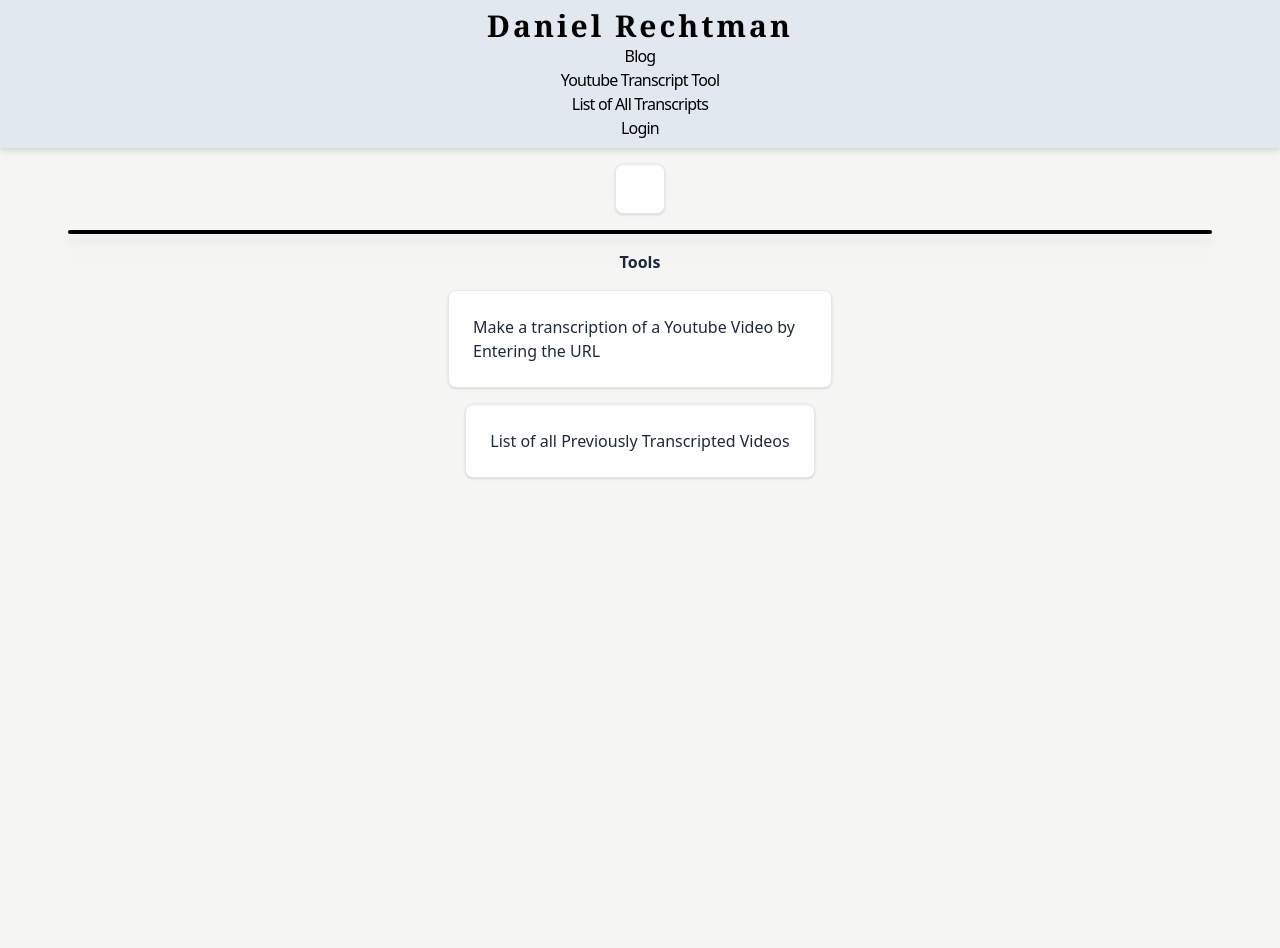
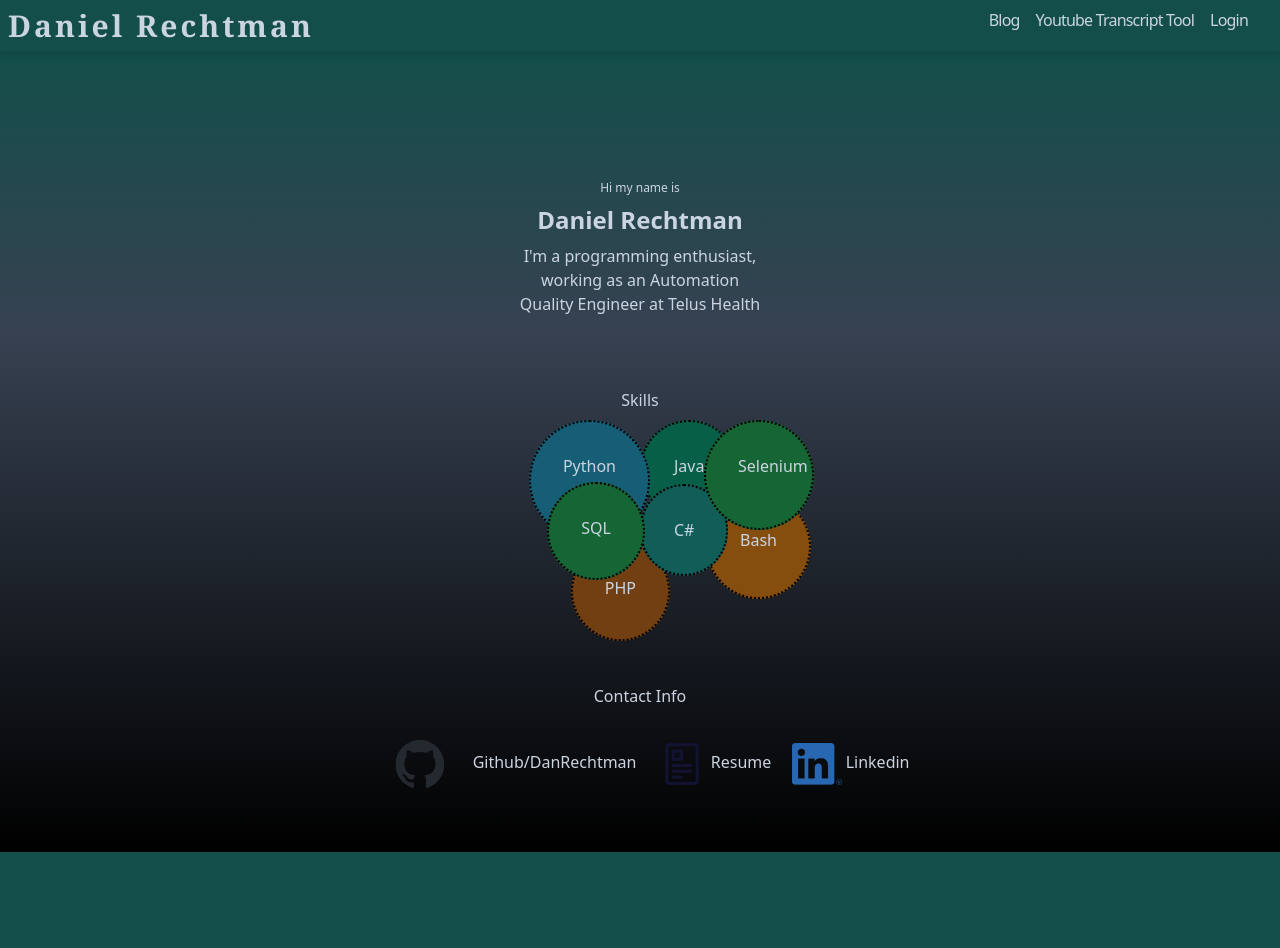
Before and after one commit to DanRechtman/DanielRechtman-personalwebsite, a Django app: page / in a window 1280 px wide. After the commit the page ends 852 px from the top, so only its background shows below. Run offline with Django 4.2, Linux system fonts and the light colour scheme; style sheets or scripts are compiled from the project's sources.

Commit message:
fixed a lot

```diff
--- a/YoutubeApp/models.py
+++ b/YoutubeApp/models.py
@@ -7,7 +7,7 @@ from django.utils.translation import gettext_lazy as _
 
 class YoutubeTranscription(models.Model):
     YoutubeId = models.CharField(primary_key=True,max_length=50)
-    YoutubeURL = models.CharField(null=True,max_length=50)
+    YoutubeURL = models.CharField(null=True,max_length=100)
     dateRetrived= models.DateTimeField(auto_now=True)
     cached=models.BooleanField()
     Transcript = models.TextField()
--- a/YoutubeApp/static/src/animation.css
+++ b/YoutubeApp/static/src/animation.css
@@ -1,9 +1,3 @@
-/* details > summary {
-    list-style-type: "\2573";
-  }
-  details > summary::-webkit-details-marker {
-    list-style-type: "\2573";
-  } */
 
 details[open] summary + p {
     animation: sweep 1s ease-in-out;
@@ -12,18 +6,6 @@ details[open] summary + p {
 nav li {
     /* background-color: #e0ffff; */
     transition: ease-in 0.25s;
-}
-
-nav li:hover:nth-child(odd):not(:first-child){
-    /* background-color: #e0ffff; */
-    box-shadow: 10px 5px 5px grey;
-    transform: translateX(-50px) scale(1.25);
-}
-nav li:hover:nth-child(even){
-    /* background-color: #e0ffff; */
-    box-shadow: -10px 5px 5px grey;
-
-    transform: translateX(50px) scale(1.25);
 }
 .vert {
     transform: rotate(-90deg);
@@ -35,6 +17,43 @@ nav li:hover:nth-child(even){
 
 
 }
+.svg-scale {
+    transform: scale(0.5);
+}
+
+.background-gradient {
+    background: rgb(19,78,74);
+background: linear-gradient(180deg, rgba(19,78,74,1) 0%, rgba(55,65,81,1) 35%, rgba(0,0,0,1) 100%);
+}
+
+.max-chars{
+    max-width:250px;
+    word-wrap:break-word;
+}
+
+.wrap {
+    text-wrap: wrap;
+    max-width:110px;
+
+}
+
+@keyframes Skills {
+    0% { transform: scale(1);}
+    100% {
+        z-index: 1000;
+        transform: scale(2);
+
+
+    }
+}
+
+.animation-skills:hover {
+    animation: Skills 1s;
+    animation-fill-mode: forwards;
+}
+
+
+
 
 @keyframes menuBar {
     0% { transform: scale(1);}
--- a/YoutubeApp/static/src/input.css
+++ b/YoutubeApp/static/src/input.css
@@ -13,6 +13,6 @@
         @apply text-white bg-blue-700 hover:bg-blue-800 focus:ring-4 focus:ring-blue-300 font-medium rounded-lg text-sm px-5 py-2.5 mr-2 mb-2 dark:bg-blue-600 dark:hover:bg-blue-700 focus:outline-none dark:focus:ring-blue-800
     }
     .btn-close {
-        @apply focus:outline-none text-white bg-red-700 hover:bg-red-800 focus:ring-4 focus:ring-red-300 font-medium rounded-lg text-sm px-5 py-2.5 me-2 mb-2 dark:bg-red-600 dark:hover:bg-red-700 dark:focus:ring-red-900
+        @apply focus:outline-none text-white bg-red-700 hover:bg-red-800 focus:ring-4 focus:ring-red-300 font-medium rounded-lg text-sm p-1 dark:bg-red-600 dark:hover:bg-red-700 dark:focus:ring-red-900
     }
 }
--- a/YoutubeApp/static/src/output.css
+++ b/YoutubeApp/static/src/output.css
@@ -701,6 +695,150 @@ video {
   top: 0.625rem;
 }
 
+.bottom-5{
+  bottom: 1.25rem;
+}
+
+.top-10{
+  top: 2.5rem;
+}
+
+.top-60{
+  top: 15rem;
+}
+
+.top-3{
+  top: 0.75rem;
+}
+
+.top-16{
+  top: 4rem;
+}
+
+.left-16{
+  left: 4rem;
+}
+
+.top-\[18px\]{
+  top: 18px;
+}
+
+.top-\[66px\]{
+  top: 66px;
+}
+
+.left-\[66px\]{
+  left: 66px;
+}
+
+.right-\[66px\]{
+  right: 66px;
+}
+
+.right-\[32px\]{
+  right: 32px;
+}
+
+.right-\[16px\]{
+  right: 16px;
+}
+
+.right-\[10px\]{
+  right: 10px;
+}
+
+.right-\[5px\]{
+  right: 5px;
+}
+
+.right-\[-10px\]{
+  right: -10px;
+}
+
+.top-\[70px\]{
+  top: 70px;
+}
+
+.top-\[74px\]{
+  top: 74px;
+}
+
+.top-\[32px\]{
+  top: 32px;
+}
+
+.top-\[42px\]{
+  top: 42px;
+}
+
+.top-\[62px\]{
+  top: 62px;
+}
+
+.left-\[5px\]{
+  left: 5px;
+}
+
+.right-\[-5px\]{
+  right: -5px;
+}
+
+.left-\[0px\]{
+  left: 0px;
+}
+
+.top-\[72px\]{
+  top: 72px;
+}
+
+.right-\[-0px\]{
+  right: -0px;
+}
+
+.top-\[82px\]{
+  top: 82px;
+}
+
+.top-\[92px\]{
+  top: 92px;
+}
+
+.top-\[112px\]{
+  top: 112px;
+}
+
+.top-\[122px\]{
+  top: 122px;
+}
+
+.top-\[132px\]{
+  top: 132px;
+}
+
+.right-\[-15px\]{
+  right: -15px;
+}
+
+.right-\[-20px\]{
+  right: -20px;
+}
+
+.right-\[-25px\]{
+  right: -25px;
+}
+
+.right-\[-30px\]{
+  right: -30px;
+}
+
+.z-10{
+  z-index: 10;
+}
+
+.z-0{
+  z-index: 0;
+}
+
 .mx-auto{
   margin-left: auto;
   margin-right: auto;
@@ -710,12 +848,56 @@ video {
   margin-bottom: 0.5rem;
 }
 
+.mt-16{
+  margin-top: 4rem;
+}
+
+.mb-8{
+  margin-bottom: 2rem;
+}
+
+.mt-32{
+  margin-top: 8rem;
+}
+
+.mt-48{
+  margin-top: 12rem;
+}
+
+.ml-2{
+  margin-left: 0.5rem;
+}
+
+.mr-2{
+  margin-right: 0.5rem;
+}
+
+.mr-4{
+  margin-right: 1rem;
+}
+
+.mt-64{
+  margin-top: 16rem;
+}
+
 .block{
   display: block;
 }
 
+.inline-block{
+  display: inline-block;
+}
+
+.inline{
+  display: inline;
+}
+
 .flex{
   display: flex;
+}
+
+.inline-flex{
+  display: inline-flex;
 }
 
 .grid{
@@ -724,6 +906,10 @@ video {
 
 .hidden{
   display: none;
+}
+
+.aspect-square{
+  aspect-ratio: 1 / 1;
 }
 
 .h-10{
@@ -750,8 +936,12 @@ video {
   height: 100vh;
 }
 
-.w-11\/12{
-  width: 91.666667%;
+.h-11{
+  height: 2.75rem;
+}
+
+.h-8{
+  height: 2rem;
 }
 
 .w-20{
@@ -770,16 +960,36 @@ video {
   width: 100vw;
 }
 
+.w-11{
+  width: 2.75rem;
+}
+
+.w-8{
+  width: 2rem;
+}
+
+.w-16{
+  width: 4rem;
+}
+
 .max-w-2xl{
   max-width: 42rem;
 }
 
-.max-w-sm{
-  max-width: 24rem;
+.shrink-0{
+  flex-shrink: 0;
 }
 
-.shrink-0{
-  flex-shrink: 0;
+.grow{
+  flex-grow: 1;
+}
+
+.grow-0{
+  flex-grow: 0;
+}
+
+.basis-1{
+  flex-basis: 0.25rem;
 }
 
 .flex-row{
@@ -802,12 +1016,24 @@ video {
   align-items: center;
 }
 
+.items-baseline{
+  align-items: baseline;
+}
+
 .justify-start{
   justify-content: flex-start;
 }
 
+.justify-end{
+  justify-content: flex-end;
+}
+
 .justify-center{
   justify-content: center;
+}
+
+.justify-between{
+  justify-content: space-between;
 }
 
 .gap-0{
@@ -838,17 +1068,12 @@ video {
   border-radius: 9999px;
 }
 
-.rounded-lg{
-  border-radius: 0.5rem;
-}
-
 .rounded-md{
   border-radius: 0.375rem;
 }
 
-.rounded-b-sm{
-  border-bottom-right-radius: 0.125rem;
-  border-bottom-left-radius: 0.125rem;
+.rounded{
+  border-radius: 0.25rem;
 }
 
 .border{
@@ -859,14 +1084,27 @@ video {
   border-width: 2px;
 }
 
+.border-dashed{
+  border-style: dashed;
+}
+
+.border-dotted{
+  border-style: dotted;
+}
+
+.border-sky-500{
+  --tw-border-opacity: 1;
+  border-color: rgb(14 165 233 / var(--tw-border-opacity));
+}
+
 .border-black{
   --tw-border-opacity: 1;
   border-color: rgb(0 0 0 / var(--tw-border-opacity));
 }
 
-.border-gray-200{
-  --tw-border-opacity: 1;
-  border-color: rgb(229 231 235 / var(--tw-border-opacity));
+.bg-gray-700{
+  --tw-bg-opacity: 1;
+  background-color: rgb(55 65 81 / var(--tw-bg-opacity));
 }
 
 .bg-orange-700{
@@ -879,14 +1117,9 @@ video {
   background-color: rgb(153 27 27 / var(--tw-bg-opacity));
 }
 
-.bg-slate-200{
+.bg-teal-900{
   --tw-bg-opacity: 1;
-  background-color: rgb(226 232 240 / var(--tw-bg-opacity));
-}
-
-.bg-stone-100{
-  --tw-bg-opacity: 1;
-  background-color: rgb(245 245 244 / var(--tw-bg-opacity));
+  background-color: rgb(19 78 74 / var(--tw-bg-opacity));
 }
 
 .bg-white{
@@ -894,12 +1127,53 @@ video {
   background-color: rgb(255 255 255 / var(--tw-bg-opacity));
 }
 
+.bg-green-50{
+  --tw-bg-opacity: 1;
+  background-color: rgb(240 253 244 / var(--tw-bg-opacity));
+}
+
+.bg-green-500{
+  --tw-bg-opacity: 1;
+  background-color: rgb(34 197 94 / var(--tw-bg-opacity));
+}
+
+.bg-green-800{
+  --tw-bg-opacity: 1;
+  background-color: rgb(22 101 52 / var(--tw-bg-opacity));
+}
+
+.bg-yellow-800{
+  --tw-bg-opacity: 1;
+  background-color: rgb(133 77 14 / var(--tw-bg-opacity));
+}
+
+.bg-slate-800{
+  --tw-bg-opacity: 1;
+  background-color: rgb(30 41 59 / var(--tw-bg-opacity));
+}
+
+.bg-teal-800{
+  --tw-bg-opacity: 1;
+  background-color: rgb(17 94 89 / var(--tw-bg-opacity));
+}
+
+.bg-emerald-800{
+  --tw-bg-opacity: 1;
+  background-color: rgb(6 95 70 / var(--tw-bg-opacity));
+}
+
+.bg-cyan-800{
+  --tw-bg-opacity: 1;
+  background-color: rgb(21 94 117 / var(--tw-bg-opacity));
+}
+
+.bg-yellow-900{
+  --tw-bg-opacity: 1;
+  background-color: rgb(113 63 18 / var(--tw-bg-opacity));
+}
+
 .p-10{
   padding: 2.5rem;
-}
-
-.p-4{
-  padding: 1rem;
 }
 
 .p-6{
@@ -941,12 +1219,40 @@ video {
   padding-right: 0.5rem;
 }
 
+.pr-8{
+  padding-right: 2rem;
+}
+
 .pt-2{
   padding-top: 0.5rem;
 }
 
+.pt-32{
+  padding-top: 8rem;
+}
+
+.pl-1{
+  padding-left: 0.25rem;
+}
+
+.pt-16{
+  padding-top: 4rem;
+}
+
+.text-left{
+  text-align: left;
+}
+
 .text-center{
   text-align: center;
+}
+
+.text-start{
+  text-align: start;
+}
+
+.align-middle{
+  vertical-align: middle;
 }
 
 .font-serif{
@@ -961,6 +1267,21 @@ video {
 .text-sm{
   font-size: 0.875rem;
   line-height: 1.25rem;
+}
+
+.text-xs{
+  font-size: 0.75rem;
+  line-height: 1rem;
+}
+
+.text-lg{
+  font-size: 1.125rem;
+  line-height: 1.75rem;
+}
+
+.text-2xl{
+  font-size: 1.5rem;
+  line-height: 2rem;
 }
 
 .font-bold{
@@ -983,20 +1304,24 @@ video {
   letter-spacing: 0.1em;
 }
 
-.text-slate-800{
-  --tw-text-opacity: 1;
-  color: rgb(30 41 59 / var(--tw-text-opacity));
-}
-
 .text-zinc-500{
   --tw-text-opacity: 1;
   color: rgb(113 113 122 / var(--tw-text-opacity));
 }
 
-.shadow{
-  --tw-shadow: 0 1px 3px 0 rgb(0 0 0 / 0.1), 0 1px 2px -1px rgb(0 0 0 / 0.1);
-  --tw-shadow-colored: 0 1px 3px 0 var(--tw-shadow-color), 0 1px 2px -1px var(--tw-shadow-color);
-  box-shadow: var(--tw-ring-offset-shadow, 0 0 #0000), var(--tw-ring-shadow, 0 0 #0000), var(--tw-shadow);
+.text-white{
+  --tw-text-opacity: 1;
+  color: rgb(255 255 255 / var(--tw-text-opacity));
+}
+
+.text-slate-300{
+  --tw-text-opacity: 1;
+  color: rgb(203 213 225 / var(--tw-text-opacity));
+}
+
+.text-slate-400{
+  --tw-text-opacity: 1;
+  color: rgb(148 163 184 / var(--tw-text-opacity));
 }
 
 .drop-shadow-md{
--- a/YoutubeApp/templates/base.html
+++ b/YoutubeApp/templates/base.html
@@ -10,14 +10,14 @@
 
     {% load static %}
     <script src="{% static 'src/htmx.min.js'%}"></script>
-    <title>Document</title>
+    <title>Daniel Rechtman</title>
     {% include "components/navbar.html" %}
 
     <script defer src="{% static 'src/SearchItem.js' %}"></script>
 </head>
 
 <body
- hx-headers='{"X-CSRFToken": "{{ csrf_token }}"}' class="bg-stone-100">
+ hx-headers='{"X-CSRFToken": "{{ csrf_token }}"}' class="bg-gray-700   ">
 
 <!--    {% if user.is_authenticated %}
         <p>You are signed in as {{user.username}}</p>
@@ -29,7 +29,6 @@
 
     {% endblock %}
 
-</div>
 
 </body>
 
--- a/YoutubeApp/templates/components/navbar.html
+++ b/YoutubeApp/templates/components/navbar.html
@@ -1,17 +1,17 @@
-<nav class="flex items-center justify-center flex-wrap rounded-b-sm bg-slate-200 pt-2 pb-2 drop-shadow-md">
-  <ul>
-    <div class="">
-      <li><a href="/" class="font-serif font-bold tracking-widest text-3xl text-center">Daniel Rechtman</a></li>
-      <li class="tracking-tighter text-center"><a href="#" class="text-center" >Blog</a></li>
-      <li class="tracking-tighter text-center"> <a href="/YoutubePage" class="">Youtube Transcript Tool</a></li>
-      <li class="tracking-tighter text-center"> <a href="/YoutubePage/GetAll" class="">List of All Transcripts</a></li>
+
+<nav class="flex justify-between bg-teal-900 pt-2 pb-2 drop-shadow-md w-full pr-8 text-slate-300">
+  <a href="/" class="font-serif font-bold tracking-widest text-3xl inline pl-2">Daniel Rechtman</a>
+  <ul class="inline-flex flex-row justify-end gap-4">
+    <li class="tracking-tighter text-center"><a href="#" class="inline text-center" >Blog</a></li>
+    <li class="tracking-tighter text-center"> <a href="/YoutubePage" class="inline">Youtube Transcript Tool</a></li>
+
     {%if user.is_authenticated %}
       <li class="tracking-tighter text-center"> <a href="/accounts/logout/" class="">Logout</a></li>
       <li class="tracking-tighter text-center"> <a href="/CurrentlyWatching" class="">Currently Watching</a></li>
     {%else%}
       <li class="tracking-tighter text-center"> <a href="/accounts/google/login/?next=/" class="">Login</a></li>
     {%endif%}
-    </div>
+
   </ul>
 
 
--- a/YoutubeApp/templates/pages/CurrentlyWatching.html
+++ b/YoutubeApp/templates/pages/CurrentlyWatching.html
@@ -19,7 +19,7 @@
 </main>
 
 -->
-<section class="container mx-auto p-6">
+<section class=" container mx-auto p-6">
     <div class="flex flex-col gap-4">
         <form  hx-boost='true' hx-post='/getresults' hx-target='#results' hx-swap="innerHTML" hx-trigger="submit">
             <div class="relative">
@@ -51,8 +51,6 @@
 
         </form>
 
-        <div id="results">
-        </div>
         <div hx-trigger="revealed" hx-get="{% url 'GetEntertainment' index_id=1 %}"  hx-swap="afterend">
 
         </div>
--- a/YoutubeApp/templates/pages/YoutubeTranscript.html
+++ b/YoutubeApp/templates/pages/YoutubeTranscript.html
@@ -2,7 +2,7 @@
 {% load static %}
 
 {% block content %}
-<div class="w-screen h-screen p-8">
+<div class="bg-gray-700 w-screen h-screen p-8">
     <form
         class="flex flex-col gap-2 items-center flex-wrap "
         hx-post="Results" hx-target="this" hx-swap="outerHTML" hx-indicator="#spinner">
--- a/YoutubeApp/templates/pages/index.html
+++ b/YoutubeApp/templates/pages/index.html
@@ -1,39 +1,79 @@
 {% extends "base.html" %}
+{% load static %}
 
 {% block content %}
-<div class="text-slate-800 w-screen h-screen">
-    <div class="flex flex-col items-center gap-4 p-4">
+<div class="background-gradient h-screen w-screen ">
+    <div class="flex flex-col gap-2 h-screen items-center pt-32 text-slate-300">
 
-        {# <a href="mailto:dannyrechtman@gmail.com">dannyrechtman@gmail.com</a> #}
-        <div
-            class="block max-w-sm p-6 bg-white border border-gray-200 rounded-lg shadow dark:bg-gray-100 dark:border-gray-100">
-            <!--
-            <h2 class="font-bold">
-                Who Am I?
-            </h2>
-            <p>TOOD: Make less corny</p>
-            <p>I'm Daniel Rechtman, a computer science enthusiast with a strong educational background, including a
-                French Immersion High School Degree and a Bachelor of Science in Computer Science from York University,
-                Toronto. I'm your go-to person for all things tech! I'm well-versed in programming languages like HTML,
-                CSS, JavaScript, Python, Java, C#, SQL, and PHP, and I love working with frameworks such as React,
-                Django, FastAPI, HTMX, Tailwind, and Selenium. Currently, I'm rocking it as an Associate Quality
-                Engineer at Telus Health, where I dive into Agile ceremonies, create automated test cases, perform
-                performance testing, integrate SQL solutions, and boost DevOps processes. With my tech skills and
-                proactive approach, I'm ready to tackle any tech challenge that comes my way!</p> !-->
-        </div>
-        <hr class="w-11/12 border-2 rounded-md border-black  drop-shadow-xl"/>
-        <h2 class="font-semibold">Tools</h2>
-        <div
-            class="block max-w-sm p-6 bg-white border border-gray-200 rounded-lg shadow hover:bg-white dark:bg-gray-100 dark:border-gray-100 ">
-            <a href="/YoutubePage" class="hover:text-blue-800">Make a transcription of a Youtube Video by Entering the
-                URL</a>
-        </div>
-        <div
-            class="block max-w-sm p-6 bg-white border border-gray-200 rounded-lg shadow hover:bg-white dark:bg-gray-100 dark:border-gray-100 ">
-            <a href="/YoutubePage/GetAll" class="hover:text-blue-800"> List of all Previously Transcripted Videos</a>
+        <p class="text-xs">Hi my name is</p>
+        <h1 class="text-2xl font-semibold font">Daniel Rechtman</h1>
+        <p class="text-center max-chars">
+            I'm a programming enthusiast, working as an Automation Quality Engineer at Telus Health
+        </p>
+
+
+
+        <h2 class="mt-16">Skills</h2>
+        <div class="relative wrap">
+            <p
+                class="animation-skills absolute top-16 border-dotted border-2  border-black  bg-teal-800   z-10 rounded-full aspect-square p-8 ">
+                C#
+            </p>
+            <p
+                class="animation-skills absolute left-16 border-dotted border-2   border-black  bg-green-800   z-10 rounded-full aspect-square p-8 wrap ">
+                Selenium
+            </p>
+            <p
+                class="animation-skills absolute bg-emerald-800 border-dotted border-2 border-black   rounded-full p-8 aspect-square ">
+                Java
+            </p>
+            <p
+                class="animation-skills absolute right-[-10px] bg-cyan-800 border-dotted border-2 border-black   rounded-full p-8 aspect-square ">
+                Python
+            </p>
+            <p
+                class="animation-skills absolute top-[62px] right-[-5px] bg-green-800 border-dotted border-2 border-black   rounded-full p-8 aspect-square z-10 ">
+                SQL
+            </p>
+            <p
+                class="animation-skills absolute top-[74px] left-[66px] bg-yellow-800 border-dotted border-2 border-black   rounded-full p-8 aspect-square ">
+                Bash
+            </p>
+            <p
+                class="animation-skills absolute  top-[122px] right-[-30px] bg-yellow-900 border-dotted border-2 border-black  z-0  rounded-full p-8 aspect-square ">
+                PHP
+            </p>
+
         </div>
 
+
+        <h2 class="mt-64">Contact Info</h2>
+
+        <div>
+            <a href="https://www.github.com/DanRechtman" class='text-start mr-4 ' target="_blank" rel="noreferrer noopener">
+                <svg width="98" height="96" xmlns="http://www.w3.org/2000/svg" class="svg-scale inline">
+                    <path fill-rule="evenodd" clip-rule="evenodd"
+                        d="M48.854 0C21.839 0 0 22 0 49.217c0 21.756 13.993 40.172 33.405 46.69 2.427.49 3.316-1.059 3.316-2.362 0-1.141-.08-5.052-.08-9.127-13.59 2.934-16.42-5.867-16.42-5.867-2.184-5.704-5.42-7.17-5.42-7.17-4.448-3.015.324-3.015.324-3.015 4.934.326 7.523 5.052 7.523 5.052 4.367 7.496 11.404 5.378 14.235 4.074.404-3.178 1.699-5.378 3.074-6.6-10.839-1.141-22.243-5.378-22.243-24.283 0-5.378 1.94-9.778 5.014-13.2-.485-1.222-2.184-6.275.486-13.038 0 0 4.125-1.304 13.426 5.052a46.97 46.97 0 0 1 12.214-1.63c4.125 0 8.33.571 12.213 1.63 9.302-6.356 13.427-5.052 13.427-5.052 2.67 6.763.97 11.816.485 13.038 3.155 3.422 5.015 7.822 5.015 13.2 0 18.905-11.404 23.06-22.324 24.283 1.78 1.548 3.316 4.481 3.316 9.126 0 6.6-.08 11.897-.08 13.526 0 1.304.89 2.853 3.316 2.364 19.412-6.52 33.405-24.935 33.405-46.691C97.707 22 75.788 0 48.854 0z"
+                        fill="#24292f" />
+                </svg>
+                Github/DanRechtman
+            </a>
+            <a class='text-start mr-4' href="{% static 'src/DanielRechtmanResume.pdf'%}" target="_blank">
+                <img class='inline' src="{% static 'src/system-regular-14-article.png'%}" width="50" height="50" alt="">
+                Resume
+            </a>
+            <a class='text-start ' href="https://www.linkedin.com/in/daniel-rechtman-18257913b/" target="_blank"
+
+                rel="noreferrer noopener">
+                <img class='inline' src="{% static 'src/LI-In-Bug.png'%}" width="50" height="50" alt="">
+
+                Linkedin
+                </a>
+
+        </div>
     </div>
+
+
 
 </div>
 
```
Also changed, not shown: other parts of YoutubeApp/static/src/output.css (+13 -27 lines), YoutubeApp/templates/components/UserWatching.html (+4 -4 lines), YoutubeApp/templates/components/enterainmentMovie.html (+4 -4 lines), YoutubeApp/migrations/0012_BiggerURLField.py (added), YoutubeApp/static/src/LI-In-Bug.png (added), YoutubeApp/static/src/system-regular-14-article.png (added), 1 other file. Lines whose indentation alone changed are shown as unchanged.
